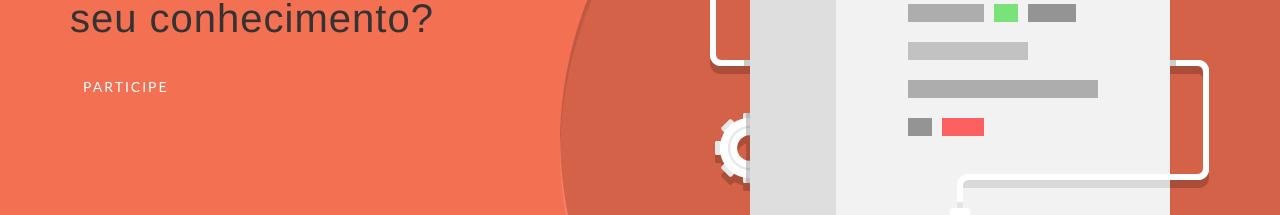
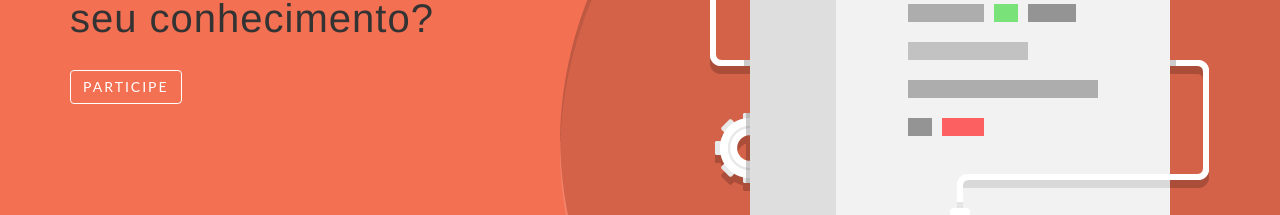
Before and after one commit to codingdojoangola/codingdojoangola.github.io, a website: page index.html in a window 1280 px wide. Shown: the part 394-609 px from the top of the page. Drawn offline with nearby package versions, Linux system fonts and the light colour scheme.

Commit message:
Adding button style

```diff
--- a/index.html
+++ b/index.html
@@ -70,7 +70,7 @@
                         <div class="header-content-inner">
                             <h1>Quer aprender a programar?<br>
                              É programador e quer partilhar o seu conhecimento?</h1>
-                            <a href="https://goo.gl/forms/tYAroaaGXt44ASSK2" target="_blank" class="btn btn-outline btn-xl page-scroll">Participe</a>
+                            <a href="https://goo.gl/forms/tYAroaaGXt44ASSK2" target="_blank" class="btn-outline btn-xl page-scroll btnd">Participe</a>
                         </div>
                     </div>
                 </div>
--- a/src/sass/style.scss
+++ b/src/sass/style.scss
@@ -431,3 +431,27 @@ iframe {
 .navbar-default .navbar-header .navbar-brand{
   color: #000;
 }
+.btnd {
+    display: inline-block;
+    padding: 6px 12px;
+    margin-bottom: 0;
+    font-size: 14px;
+    font-weight: 400;
+    line-height: 1.42857143;
+    text-align: center;
+    white-space: nowrap;
+    vertical-align: middle;
+    -ms-touch-action: manipulation;
+    touch-action: manipulation;
+    cursor: pointer;
+    -webkit-user-select: none;
+    -moz-user-select: none;
+    -ms-user-select: none;
+    user-select: none;
+    background-image: none;
+    border: 1px solid #fff;
+    border-radius: 4px;
+    font-family: 'Lato', 'Helvetica', 'Arial', 'sans-serif';
+    text-transform: uppercase;
+    letter-spacing: 2px;
+}
```
Also changed, not shown: assets/css/style.css.
